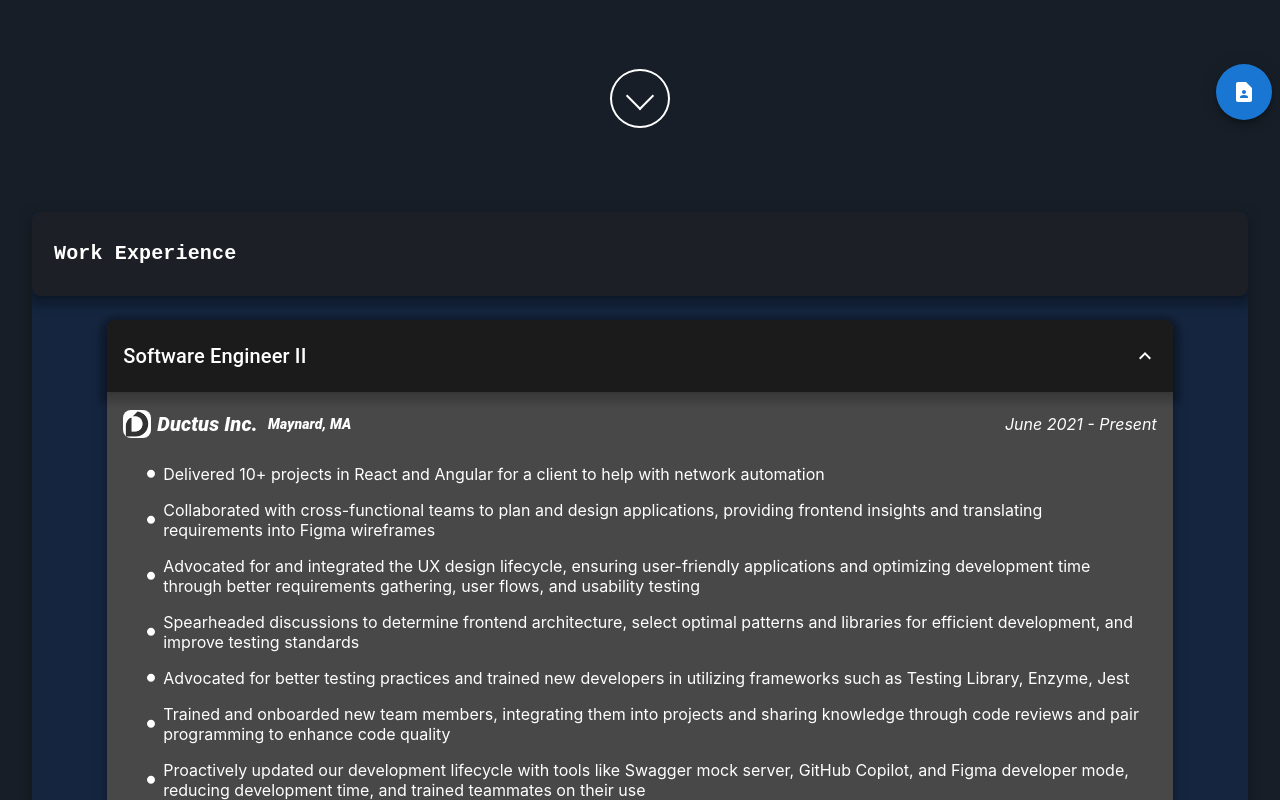
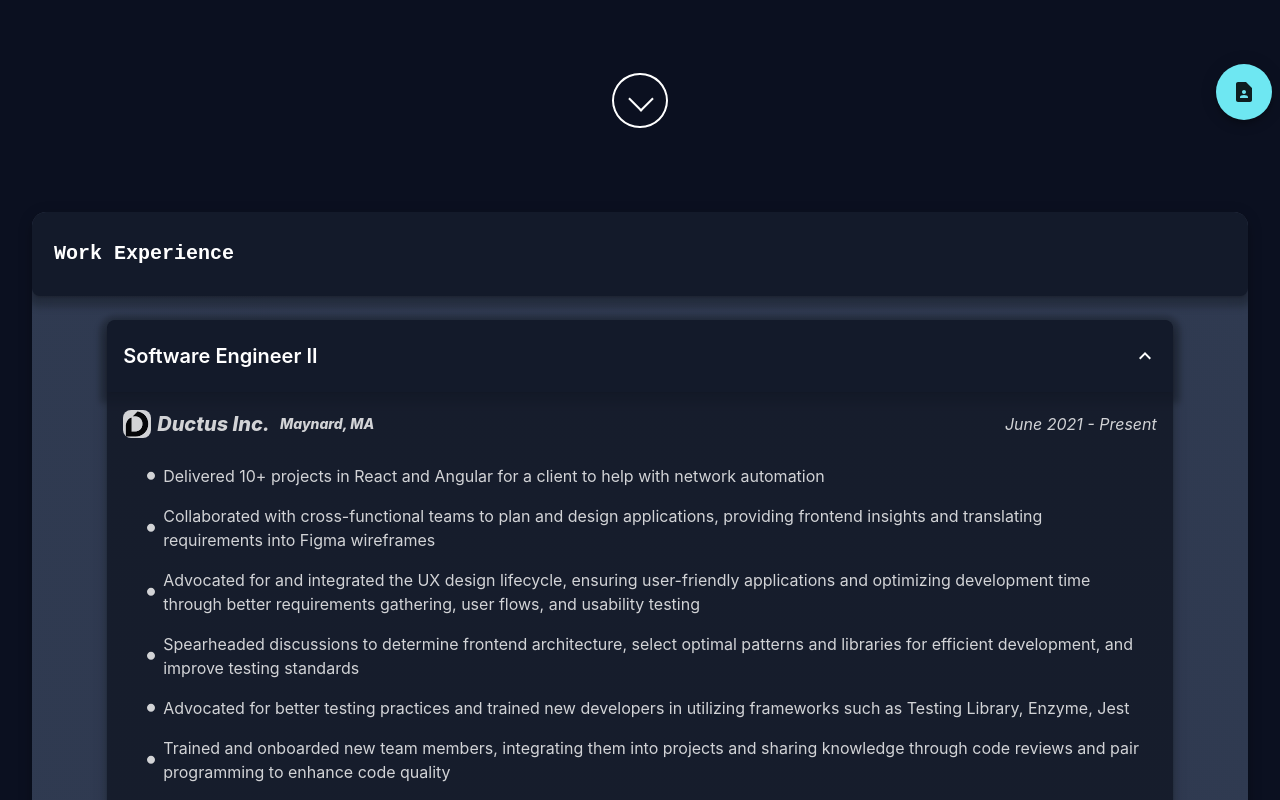
Before and after one commit to sreekar-ss/sreekar-ss.github.io, a React (Create React App) app: page / in a window 1280 px wide. Shown: the part 640-1440 px from the top of the page. Built offline with nearby package versions, Linux system fonts and the light colour scheme.

Commit message:
feat(theme): wrap app with MUI theme and refresh color scheme; modernize container/card styles while preserving content

```diff
--- a/src/App.css
+++ b/src/App.css
@@ -2,8 +2,10 @@
 @import "css/About.css";
 
 :root {
-  --primary-color: #1c1f25;
-  --secondary-color: rgba(18, 47, 89, 1);
+  --primary-color: #0b1020; /* header bg */
+  --secondary-color: #131a2a; /* cards bg */
+  --accent-color: #6ee7f2; /* cyan */
+  --accent-secondary: #a78bfa; /* purple */
 }
 
 nav.headerBar {
@@ -39,10 +41,10 @@ nav.headerBar {
 }
 
 .headerBar .headerButtons .headerNavButton:hover {
-  background-color: var(--primary-color);
+  background-color: var(--secondary-color);
   opacity: 0.6;
 }
 
 .headerBar .headerButtons .active .headerNavButton {
-  background-color: var(--secondary-color);
+  background-color: var(--accent-secondary);
 }
--- a/src/css/Home.css
+++ b/src/css/Home.css
@@ -28,9 +28,9 @@ div.homeContainer .section .sectionContainer {
   overflow: auto;
   flex-direction: column;
   justify-content: flex-start;
-  background-color: #122f5947;
+  background-color: rgba(19, 26, 42, 0.6);
   margin-top: 4em;
-  backdrop-filter: blur(10px);
+  backdrop-filter: blur(12px) saturate(120%);
 }
 
 div.homeContainer .section .sectionContainer .sectionAccordion {
@@ -46,7 +46,7 @@ div.homeContainer .section .sectionContainer .sectionAccordion {
 }
 
 div.homeContainer .section .sectionContainer .sectionAccordion .sectionHeader {
-  background-color: var(--primary-color);
+  background-color: var(--secondary-color);
   box-shadow:
     0em 0.2em 0.2em -0.1em rgba(0, 0, 0, 0.2),
     0em 0.3em 0.4em 0.5em rgba(0, 0, 0, 0.14),
@@ -104,7 +104,7 @@ div.section .informationCardContainer .informationCard {
 
 div.section .informationCardContainer .informationCard .informationCardTitle {
   display: flex;
-  background-color: #1b1b1b;
+  background-color: var(--secondary-color);
   color: white;
   box-shadow:
     0em 0.2em 0.2em -0.1em rgba(0, 0, 0, 0.2),
@@ -132,7 +132,7 @@ div.section
 div.section .informationCardContainer .informationCard .informationCardDetails {
   display: flex;
   color: white;
-  background-color: #1b1b1b;
+  background-color: rgba(19, 26, 42, 0.9);
   opacity: 0.8;
   border-bottom-left-radius: 0.5em;
   border-bottom-right-radius: 0.5em;
@@ -200,20 +200,14 @@ div.section .informationCardContainer .informationCard .informationCardDetails {
   font-weight: 600;
 }
 
-.informationCardContainer
-  .informationCard
-  .informationCardDetails
-  .githubButton {
+.informationCardContainer .informationCard .informationCardDetails .githubButton {
   border-radius: 1.5em;
   margin-left: 2em;
-  background-color: black;
+  background: linear-gradient(45deg, var(--accent-color), var(--accent-secondary));
 }
 
-.informationCardContainer
-  .informationCard
-  .informationCardDetails
-  .githubButton:hover {
-  background-color: var(--secondary-color);
+.informationCardContainer .informationCard .informationCardDetails .githubButton:hover {
+  filter: brightness(1.1);
 }
 
 div.section .sectionContainer .publicationCard {
@@ -222,7 +216,7 @@ div.section .sectionContainer .publicationCard {
   margin: 1em;
   width: 80%;
   flex-direction: column;
-  background-color: #1b1b1b;
+  background-color: var(--secondary-color);
   color: white;
   border-radius: 1em;
   box-shadow:
--- a/src/index.tsx
+++ b/src/index.tsx
@@ -3,13 +3,38 @@ import ReactDOM from "react-dom/client";
 import "./index.css";
 import App from "./App";
 import reportWebVitals from "./reportWebVitals";
+import { CssBaseline, ThemeProvider, createTheme } from "@mui/material";
+
+const theme = createTheme({
+  palette: {
+    mode: "dark",
+    primary: { main: "#6ee7f2" },
+    secondary: { main: "#a78bfa" },
+    background: { default: "#0b1020", paper: "#131a2a" },
+    text: { primary: "#f8fafc", secondary: "#cbd5e1" },
+  },
+  typography: {
+    fontFamily: ["Inter", "SF Pro Text", "system-ui", "monospace"].join(","),
+    h1: { fontWeight: 800 },
+    h2: { fontWeight: 800 },
+    h3: { fontWeight: 700 },
+    h4: { fontWeight: 700 },
+    h5: { fontWeight: 600 },
+    h6: { fontWeight: 600 },
+    button: { textTransform: "none", fontWeight: 600 },
+  },
+  shape: { borderRadius: 14 },
+});
 
 const root = ReactDOM.createRoot(
   document.getElementById("root") as HTMLElement,
 );
 root.render(
   <React.StrictMode>
-    <App />
+    <ThemeProvider theme={theme}>
+      <CssBaseline />
+      <App />
+    </ThemeProvider>
   </React.StrictMode>,
 );
 
```
